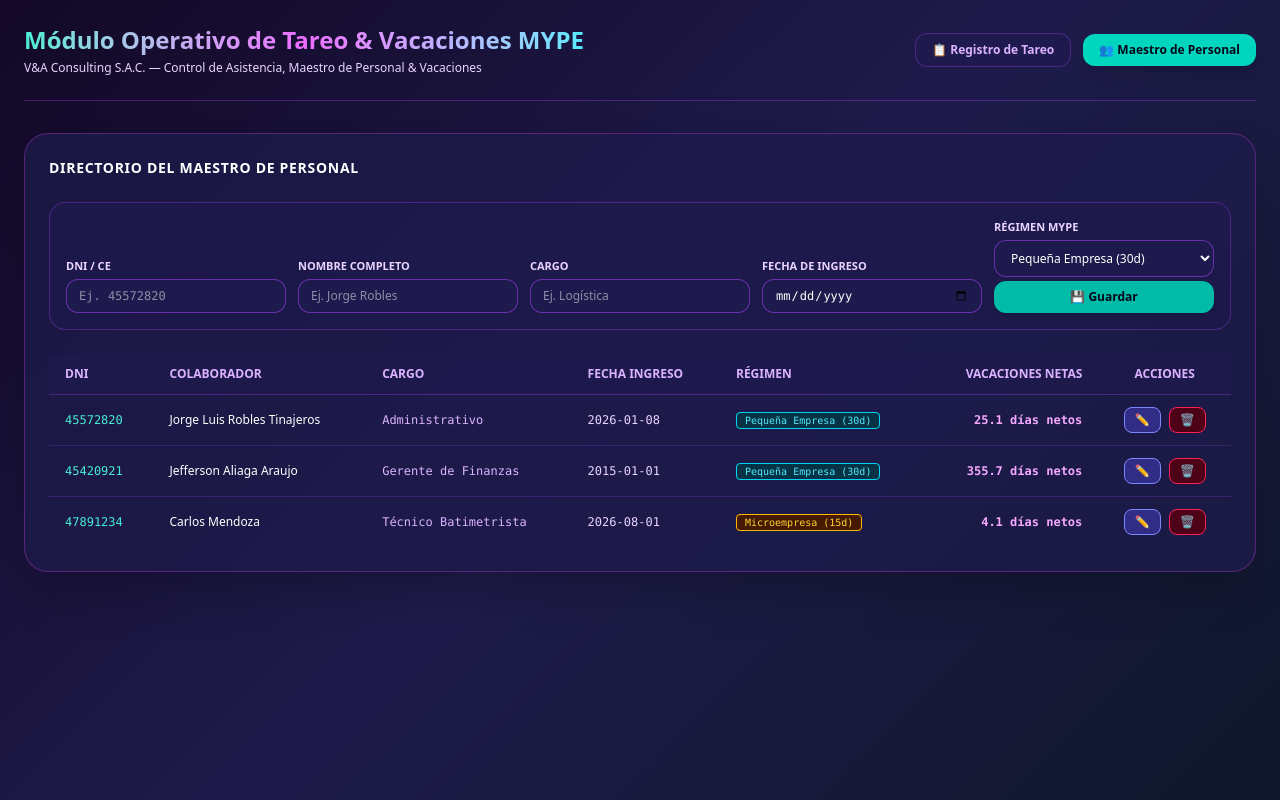
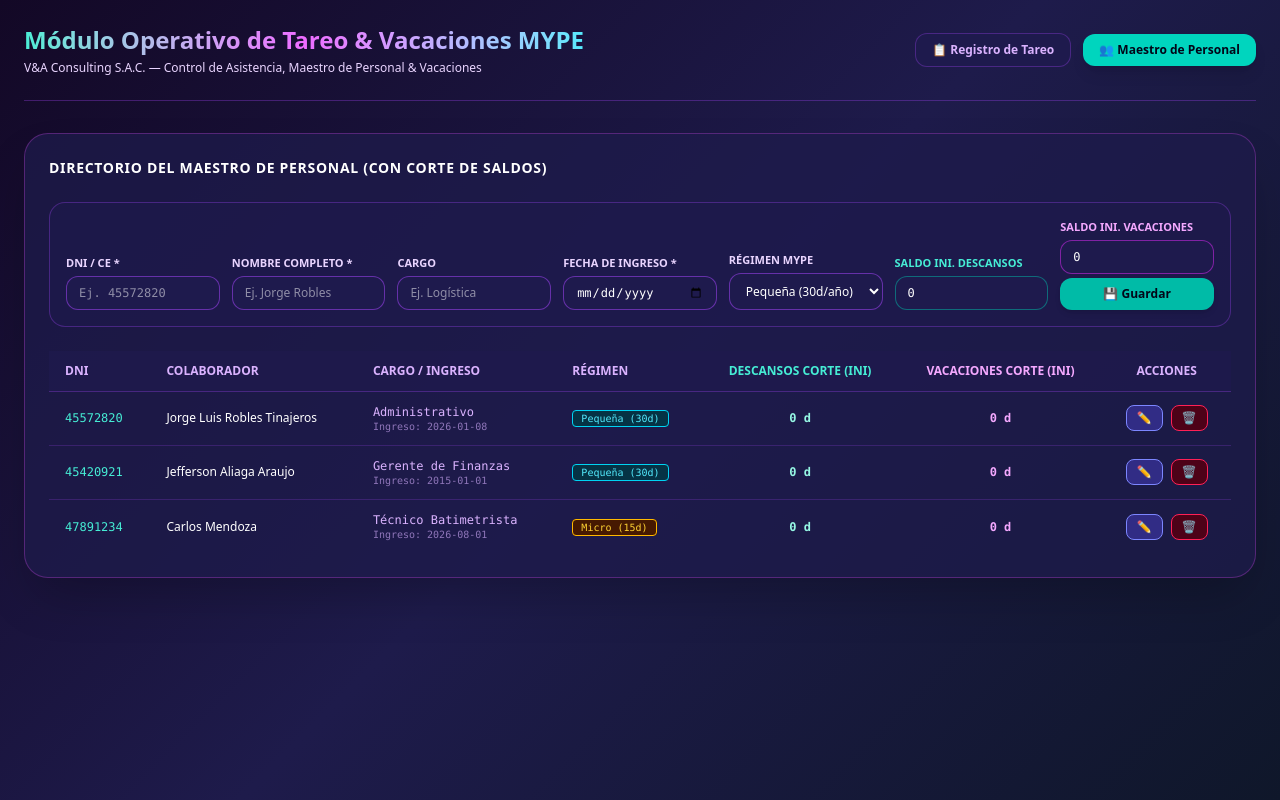
Before and after one commit to jroblestinajeros-lab/Control-de-vencimientos, a Next.js app: page /tareo in a window 1280 px wide. Both pictures are taken after a click on the button "👥 Maestro de Personal". Built offline with nearby package versions, Linux system fonts and the light colour scheme.

Commit message:
Update page.tsx

```diff
--- a/app/tareo/page.tsx
+++ b/app/tareo/page.tsx
@@ -9,6 +9,8 @@ interface Collaborator {
   cargo: string;
   startDate: string; // Formato YYYY-MM-DD
   regime: 'micro' | 'small'; // micro = 15 días/año, small = 30 días/año
+  initialRestDays: number; // Saldo inicial o de corte de descansos
+  initialVacationDays: number; // Saldo inicial o de corte de vacaciones truncas/acumuladas
 }
 
 interface TareoRecord {
@@ -30,12 +32,14 @@ export default function TareoPage() {
   const [collaborators, setCollaborators] = useState<Collaborator[]>([]);
   const [tareos, setTareos] = useState<TareoRecord[]>([]);
 
-  // Estados Maestro
+  // Estados Maestro (incluyendo saldos iniciales de corte)
   const [dniInput, setDniInput] = useState('');
   const [nameInput, setNameInput] = useState('');
   const [cargoInput, setCargoInput] = useState('');
   const [startDateInput, setStartDateInput] = useState('');
   const [regimeInput, setRegimeInput] = useState<'micro' | 'small'>('small');
+  const [initialRestInput, setInitialRestInput] = useState('0');
+  const [initialVacInput, setInitialVacInput] = useState('0');
   const [isEditing, setIsEditing] = useState(false);
 
   // Inputs Tareo Diario
@@ -49,19 +53,28 @@ export default function TareoPage() {
   useEffect(() => {
     document.title = "Módulo Operativo de Tareo & Vacaciones MYPE | V&A Consulting";
 
-    const savedCollabs = localStorage.getItem('vya_collabs_v8');
-    const savedTareos = localStorage.getItem('vya_tareos_v8');
+    const savedCollabs = localStorage.getItem('vya_collabs_v9');
+    const savedTareos = localStorage.getItem('vya_tareos_v9');
 
     if (savedCollabs) {
-      try { setCollaborators(JSON.parse(savedCollabs)); } catch (e) { setCollaborators([]); }
+      try {
+        // Migración automática por si los registros antiguos no tienen los nuevos campos
+        const parsed: Collaborator[] = JSON.parse(savedCollabs);
+        const migrated = parsed.map(c => ({
+          ...c,
+          initialRestDays: c.initialRestDays ?? 0,
+          initialVacationDays: c.initialVacationDays ?? 0
+        }));
+        setCollaborators(migrated);
+      } catch (e) { setCollaborators([]); }
     } else {
       const defaultCollabs: Collaborator[] = [
-        { dni: '45572820', name: 'Jorge Luis Robles Tinajeros', cargo: 'Administrativo', startDate: '2026-01-08', regime: 'small' },
-        { dni: '45420921', name: 'Jefferson Aliaga Araujo', cargo: 'Gerente de Finanzas', startDate: '2015-01-01', regime: 'small' },
-        { dni: '47891234', name: 'Carlos Mendoza', cargo: 'Técnico Batimetrista', startDate: '2026-08-01', regime: 'micro' }
+        { dni: '45572820', name: 'Jorge Luis Robles Tinajeros', cargo: 'Administrativo', startDate: '2026-01-08', regime: 'small', initialRestDays: 0, initialVacationDays: 0 },
+        { dni: '45420921', name: 'Jefferson Aliaga Araujo', cargo: 'Gerente de Finanzas', startDate: '2015-01-01', regime: 'small', initialRestDays: 0, initialVacationDays: 0 },
+        { dni: '47891234', name: 'Carlos Mendoza', cargo: 'Técnico Batimetrista', startDate: '2026-08-01', regime: 'micro', initialRestDays: 0, initialVacationDays: 0 }
       ];
       setCollaborators(defaultCollabs);
-      localStorage.setItem('vya_collabs_v8', JSON.stringify(defaultCollabs));
+      localStorage.setItem('vya_collabs_v9', JSON.stringify(defaultCollabs));
     }
 
     if (savedTareos) {
@@ -71,14 +84,14 @@ export default function TareoPage() {
         { id: '1', dni: '45572820', name: 'Jorge Luis Robles Tinajeros', cargo: 'Administrativo', projectCode: 'PRJ-01', status: 'campo', daysWorked: 14, date: '2026-09-11' }
       ];
       setTareos(defaultTareos);
-      localStorage.setItem('vya_tareos_v8', JSON.stringify(defaultTareos));
+      localStorage.setItem('vya_tareos_v9', JSON.stringify(defaultTareos));
     }
 
     setLoading(false);
   }, []);
 
-  // --- CÁLCULO DE VACACIONES MYPE ---
-  const calculateVacationStatus = (startDateStr: string, regime: 'micro' | 'small', takenVacationDays: number) => {
+  // --- CÁLCULO DE VACACIONES MYPE (Con saldo inicial de corte) ---
+  const calculateVacationStatus = (startDateStr: string, regime: 'micro' | 'small', initialVac: number, takenVacationDays: number) => {
     if (!startDateStr) return { earnedDays: 0, netDays: 0, statusMessage: 'Sin fecha de ingreso', totalMonths: 0 };
 
     const start = new Date(startDateStr);
@@ -96,7 +109,8 @@ export default function TareoPage() {
     const monthlyAccrualRate = annualDays / 12;
 
     const earnedDays = totalMonthsFraction * monthlyAccrualRate;
-    const netDays = Math.max(0, earnedDays - takenVacationDays);
+    // Total neto = Inicial (corte) + Generado por tiempo transcurrido - Tomadas en el sistema
+    const netDays = Math.max(0, initialVac + earnedDays - takenVacationDays);
     const completedFullMonth = diffDaysTotal >= 30;
 
     let statusMessage = !completedFullMonth
@@ -124,7 +138,9 @@ export default function TareoPage() {
       name: nameInput,
       cargo: cargoInput || 'Operaciones',
       startDate: startDateInput,
-      regime: regimeInput
+      regime: regimeInput,
+      initialRestDays: parseFloat(initialRestInput) || 0,
+      initialVacationDays: parseFloat(initialVacInput) || 0
     };
 
     if (existingIndex >= 0) {
@@ -135,13 +151,15 @@ export default function TareoPage() {
     }
 
     setCollaborators(updated);
-    localStorage.setItem('vya_collabs_v8', JSON.stringify(updated));
+    localStorage.setItem('vya_collabs_v9', JSON.stringify(updated));
 
     setDniInput('');
     setNameInput('');
     setCargoInput('');
     setStartDateInput('');
     setRegimeInput('small');
+    setInitialRestInput('0');
+    setInitialVacInput('0');
     setIsEditing(false);
   };
 
@@ -151,6 +169,8 @@ export default function TareoPage() {
     setCargoInput(collab.cargo);
     setStartDateInput(collab.startDate);
     setRegimeInput(collab.regime);
+    setInitialRestInput(collab.initialRestDays.toString());
+    setInitialVacInput(collab.initialVacationDays.toString());
     setIsEditing(true);
     window.scrollTo({ top: 0, behavior: 'smooth' });
   };
@@ -159,7 +179,7 @@ export default function TareoPage() {
     if (!confirm('¿Deseas eliminar este colaborador del maestro?')) return;
     const updated = collaborators.filter(c => c.dni !== dni);
     setCollaborators(updated);
-    localStorage.setItem('vya_collabs_v8', JSON.stringify(updated));
+    localStorage.setItem('vya_collabs_v9', JSON.stringify(updated));
   };
 
   const handleAddTareo = (e: React.FormEvent) => {
@@ -186,13 +206,13 @@ export default function TareoPage() {
 
     const updated = [newRecord, ...tareos];
     setTareos(updated);
-    localStorage.setItem('vya_tareos_v8', JSON.stringify(updated));
+    localStorage.setItem('vya_tareos_v9', JSON.stringify(updated));
   };
 
   const handleDeleteTareo = (id: string) => {
     const updated = tareos.filter(t => t.id !== id);
     setTareos(updated);
-    localStorage.setItem('vya_tareos_v8', JSON.stringify(updated));
+    localStorage.setItem('vya_tareos_v9', JSON.stringify(updated));
   };
 
   const displayedCollaborators = selectedDni
@@ -236,7 +256,7 @@ export default function TareoPage() {
           <div className="rounded-3xl p-6 shadow-2xl border space-y-6" style={{ backgroundColor: 'rgba(30, 27, 75, 0.75)', borderColor: 'rgba(217, 70, 239, 0.3)' }}>
             <div className="flex justify-between items-center">
               <h2 className="text-sm font-bold text-white uppercase tracking-wider">
-                {isEditing ? '✏️ Editando Colaborador' : 'Directorio del Maestro de Personal'}
+                {isEditing ? '✏️ Editando Colaborador' : 'Directorio del Maestro de Personal (Con Corte de Saldos)'}
               </h2>
               {isEditing && (
                 <button
@@ -247,6 +267,8 @@ export default function TareoPage() {
                     setNameInput('');
                     setCargoInput('');
                     setStartDateInput('');
+                    setInitialRestInput('0');
+                    setInitialVacInput('0');
                   }}
                   className="text-xs text-rose-300 bg-rose-950 border border-rose-500 px-3 py-1 rounded-xl"
                 >
@@ -255,9 +277,9 @@ export default function TareoPage() {
               )}
             </div>
 
-            <form onSubmit={handleSaveCollaborator} className="grid grid-cols-1 md:grid-cols-5 gap-3 bg-indigo-950/60 p-4 rounded-2xl border border-purple-500/30 items-end">
+            <form onSubmit={handleSaveCollaborator} className="grid grid-cols-1 md:grid-cols-4 lg:grid-cols-7 gap-3 bg-indigo-950/60 p-4 rounded-2xl border border-purple-500/30 items-end">
               <div>
-                <label className="block text-[11px] font-semibold text-purple-200 uppercase mb-1">DNI / CE</label>
+                <label className="block text-[11px] font-semibold text-purple-200 uppercase mb-1">DNI / CE *</label>
                 <input
                   type="text"
                   placeholder="Ej. 45572820"
@@ -269,7 +291,7 @@ export default function TareoPage() {
                 />
               </div>
               <div>
-                <label className="block text-[11px] font-semibold text-purple-200 uppercase mb-1">Nombre Completo</label>
+                <label className="block text-[11px] font-semibold text-purple-200 uppercase mb-1">Nombre Completo *</label>
                 <input type="text" placeholder="Ej. Jorge Robles" value={nameInput} onChange={(e) => setNameInput(e.target.value)} required className="w-full bg-indigo-950 border border-purple-500/50 rounded-xl px-3 py-2 text-white text-xs" />
               </div>
               <div>
@@ -277,15 +299,23 @@ export default function TareoPage() {
                 <input type="text" placeholder="Ej. Logística" value={cargoInput} onChange={(e) => setCargoInput(e.target.value)} className="w-full bg-indigo-950 border border-purple-500/50 rounded-xl px-3 py-2 text-white text-xs" />
               </div>
               <div>
-                <label className="block text-[11px] font-semibold text-purple-200 uppercase mb-1">Fecha de Ingreso</label>
+                <label className="block text-[11px] font-semibold text-purple-200 uppercase mb-1">Fecha de Ingreso *</label>
                 <input type="date" value={startDateInput} onChange={(e) => setStartDateInput(e.target.value)} required className="w-full bg-indigo-950 border border-purple-500/50 rounded-xl px-3 py-2 text-white text-xs font-mono" />
               </div>
               <div>
                 <label className="block text-[11px] font-semibold text-purple-200 uppercase mb-1">Régimen MYPE</label>
-                <select value={regimeInput} onChange={(e) => setRegimeInput(e.target.value as 'micro' | 'small')} className="w-full bg-indigo-950 border border-purple-500/50 rounded-xl px-3 py-2 text-white text-xs mb-1">
-                  <option value="small">Pequeña Empresa (30d)</option>
-                  <option value="micro">Microempresa (15d)</option>
+                <select value={regimeInput} onChange={(e) => setRegimeInput(e.target.value as 'micro' | 'small')} className="w-full bg-indigo-950 border border-purple-500/50 rounded-xl px-3 py-2 text-white text-xs">
+                  <option value="small">Pequeña (30d/año)</option>
+                  <option value="micro">Micro (15d/año)</option>
                 </select>
+              </div>
+              <div>
+                <label className="block text-[11px] font-semibold text-teal-300 uppercase mb-1">Saldo Ini. Descansos</label>
+                <input type="number" step="0.5" value={initialRestInput} onChange={(e) => setInitialRestInput(e.target.value)} className="w-full bg-indigo-950 border border-teal-500/50 rounded-xl px-3 py-2 text-white text-xs font-mono" />
+              </div>
+              <div>
+                <label className="block text-[11px] font-semibold text-fuchsia-300 uppercase mb-1">Saldo Ini. Vacaciones</label>
+                <input type="number" step="0.5" value={initialVacInput} onChange={(e) => setInitialVacInput(e.target.value)} className="w-full bg-indigo-950 border border-fuchsia-500/50 rounded-xl px-3 py-2 text-white text-xs font-mono mb-1" />
                 <button type="submit" className={`w-full font-bold text-xs py-2 rounded-xl shadow-md ${isEditing ? 'bg-amber-400 text-slate-950 hover:bg-amber-300' : 'bg-teal-500 text-slate-950 hover:bg-teal-400'}`}>
                   {isEditing ? '🔄 Actualizar' : '💾 Guardar'}
                 </button>
@@ -298,37 +328,35 @@ export default function TareoPage() {
                   <tr>
                     <th className="px-4 py-3">DNI</th>
                     <th className="px-4 py-3">Colaborador</th>
-                    <th className="px-4 py-3">Cargo</th>
-                    <th className="px-4 py-3">Fecha Ingreso</th>
+                    <th className="px-4 py-3">Cargo / Ingreso</th>
                     <th className="px-4 py-3">Régimen</th>
-                    <th className="px-4 py-3 text-right">Vacaciones Netas</th>
+                    <th className="px-4 py-3 text-center text-teal-300">Descansos Corte (Ini)</th>
+                    <th className="px-4 py-3 text-center text-fuchsia-300">Vacaciones Corte (Ini)</th>
                     <th className="px-4 py-3 text-center">Acciones</th>
                   </tr>
                 </thead>
                 <tbody className="divide-y divide-purple-500/20 font-mono text-xs">
-                  {collaborators.map((c) => {
-                    const collabTareos = tareos.filter(t => t.dni === c.dni);
-                    const takenVac = collabTareos.filter(t => t.status === 'vacaciones').reduce((acc, t) => acc + t.daysWorked, 0);
-                    const vac = calculateVacationStatus(c.startDate, c.regime, takenVac);
-                    return (
+                  {collaborators.map((c) => (
                     <tr key={c.dni} className="hover:bg-indigo-900/30">
                       <td className="px-4 py-3 text-teal-300">{c.dni}</td>
                       <td className="px-4 py-3 text-white font-sans font-medium">{c.name}</td>
-                        <td className="px-4 py-3 text-purple-300">{c.cargo}</td>
-                        <td className="px-4 py-3">{c.startDate}</td>
+                      <td className="px-4 py-3 text-purple-300">
+                        {c.cargo}
+                        <div className="text-[10px] text-purple-300/60 font-mono">Ingreso: {c.startDate}</div>
+                      </td>
                       <td className="px-4 py-3">
                         <span className={`px-2 py-0.5 rounded text-[10px] border ${c.regime === 'micro' ? 'bg-amber-950 border-amber-400 text-amber-300' : 'bg-cyan-950 border-cyan-400 text-cyan-300'}`}>
-                            {c.regime === 'micro' ? 'Microempresa (15d)' : 'Pequeña Empresa (30d)'}
+                          {c.regime === 'micro' ? 'Micro (15d)' : 'Pequeña (30d)'}
                         </span>
                       </td>
-                        <td className="px-4 py-3 text-right font-bold text-fuchsia-300">{vac.netDays} días netos</td>
+                      <td className="px-4 py-3 text-center font-bold text-teal-200">{c.initialRestDays ?? 0} d</td>
+                      <td className="px-4 py-3 text-center font-bold text-fuchsia-300">{c.initialVacationDays ?? 0} d</td>
                       <td className="px-4 py-3 text-center space-x-2">
                         <button onClick={() => handleEditCollaborator(c)} title="Editar" className="bg-indigo-900 hover:bg-indigo-800 border border-indigo-400 text-indigo-200 px-2.5 py-1 rounded-lg text-xs">✏️</button>
                         <button onClick={() => handleDeleteCollaborator(c.dni)} title="Eliminar" className="bg-rose-950 hover:bg-rose-900 border border-rose-500 text-rose-300 px-2.5 py-1 rounded-lg text-xs">🗑️</button>
                       </td>
                     </tr>
-                    );
-                  })}
+                  ))}
                 </tbody>
               </table>
             </div>
@@ -370,7 +398,7 @@ export default function TareoPage() {
                   <option value="campo">Campo (Comisión / Planta / Mina)</option>
                   <option value="oficina">Oficina</option>
                   <option value="tardanza">Tardanza</option>
-                  <option value="falto">Falta Injustificada</option>
+                  <option value="falto">Falta Injustificada (Descuenta Descansos)</option>
                   <option value="descanso_medico">Descanso Médico</option>
                   <option value="descanso">Descanso Compensatorio (Tomado)</option>
                   <option value="vacaciones">Vacaciones (Tomadas)</option>
@@ -393,9 +421,9 @@ export default function TareoPage() {
               </div>
             </form>
 
-            {/* MATRIZ DE TAREO CON COLUMNAS SEPARADAS */}
+            {/* MATRIZ DE TAREO CON CÁLCULO DE DESCANSOS (MENOS FALTAS) Y VACACIONES */}
             <div className="rounded-3xl p-6 shadow-2xl border space-y-4" style={{ backgroundColor: 'rgba(30, 27, 75, 0.75)', borderColor: 'rgba(217, 70, 239, 0.3)' }}>
-              <h2 className="text-sm font-bold text-white uppercase tracking-wider">Módulo de Asistencia, Tareo & Control de Bolsas (Columnas Separadas)</h2>
+              <h2 className="text-sm font-bold text-white uppercase tracking-wider">Módulo de Asistencia, Tareo & Control de Bolsas (Con Corte Inicial & Descuento de Faltas)</h2>
 
               <div className="overflow-x-auto">
                 <table className="w-full text-left text-sm text-purple-200">
@@ -404,7 +432,7 @@ export default function TareoPage() {
                       <th className="px-3 py-3">Colaborador</th>
                       <th className="px-3 py-3">Cargo / Régimen</th>
                       <th className="px-3 py-3 text-center">Días Lab.</th>
-                      <th className="px-3 py-3 text-center">Descansos Neto</th>
+                      <th className="px-3 py-3 text-center">Descansos Netos</th>
                       <th className="px-3 py-3 text-center text-rose-300">Faltas</th>
                       <th className="px-3 py-3 text-center text-amber-300">Tardanzas</th>
                       <th className="px-3 py-3 text-center text-cyan-300">Desc. Médico</th>
@@ -418,14 +446,16 @@ export default function TareoPage() {
 
                       const generatedRest = Number((totalCampoOficina * 0.333).toFixed(1));
                       const takenRest = collabTareos.filter(t => t.status === 'descanso').reduce((acc, t) => acc + t.daysWorked, 0);
-                      const netRest = Math.max(0, generatedRest - takenRest);
+                      const totalFaltas = collabTareos.filter(t => t.status === 'falto').reduce((acc, t) => acc + t.daysWorked, 0);
+
+                      // CÁLCULO DE DESCANSOS NETOS: Saldo Corte (Ini) + Generados - Tomados - Faltas
+                      const netRest = Math.max(0, (c.initialRestDays || 0) + generatedRest - takenRest - totalFaltas);
 
                       const totalTardanzas = collabTareos.filter(t => t.status === 'tardanza').reduce((acc, t) => acc + t.daysWorked, 0);
-                      const totalFaltas = collabTareos.filter(t => t.status === 'falto').reduce((acc, t) => acc + t.daysWorked, 0);
                       const totalDescansoMedico = collabTareos.filter(t => t.status === 'descanso_medico').reduce((acc, t) => acc + t.daysWorked, 0);
 
                       const takenVac = collabTareos.filter(t => t.status === 'vacaciones').reduce((acc, t) => acc + t.daysWorked, 0);
-                      const vac = calculateVacationStatus(c.startDate, c.regime, takenVac);
+                      const vac = calculateVacationStatus(c.startDate, c.regime, c.initialVacationDays || 0, takenVac);
 
                       return (
                         <tr key={c.dni} className="hover:bg-indigo-900/30">
@@ -442,23 +472,20 @@ export default function TareoPage() {
                           <td className="px-3 py-3 text-center text-teal-300 font-bold">{totalCampoOficina} d</td>
                           <td className="px-3 py-3 text-center text-teal-200">
                             {netRest > 0 ? `${netRest} d` : <span className="text-purple-300/40">0 d</span>}
-                            <div className="text-[9px] text-purple-300/60">({generatedRest}g - {takenRest}t)</div>
+                            <div className="text-[9px] text-purple-300/60">({c.initialRestDays || 0}ini + {generatedRest}g - {takenRest}t - {totalFaltas}f)</div>
                           </td>
-                          {/* COLUMNA FALTAS */}
                           <td className="px-3 py-3 text-center font-bold text-rose-400">
                             {totalFaltas > 0 ? `${totalFaltas} d` : <span className="text-purple-300/30">0</span>}
                           </td>
-                          {/* COLUMNA TARDANZAS */}
                           <td className="px-3 py-3 text-center font-bold text-amber-300">
                             {totalTardanzas > 0 ? `${totalTardanzas} d` : <span className="text-purple-300/30">0</span>}
                           </td>
-                          {/* COLUMNA DESCANSO MÉDICO */}
                           <td className="px-3 py-3 text-center font-bold text-cyan-300">
                             {totalDescansoMedico > 0 ? `${totalDescansoMedico} d` : <span className="text-purple-300/30">0</span>}
                           </td>
                           <td className="px-3 py-3 text-right">
                             <div className="text-fuchsia-300 font-black text-sm">{vac.netDays} días netos</div>
-                            <div className="text-[10px] text-purple-200 font-sans">({vac.earnedDays} ac. - {takenVac} tom.)</div>
+                            <div className="text-[10px] text-purple-200 font-sans">({c.initialVacationDays || 0}ini + {vac.earnedDays}ac - {takenVac}tom)</div>
                           </td>
                         </tr>
                       );
```
Lines whose indentation alone changed are shown as unchanged.
